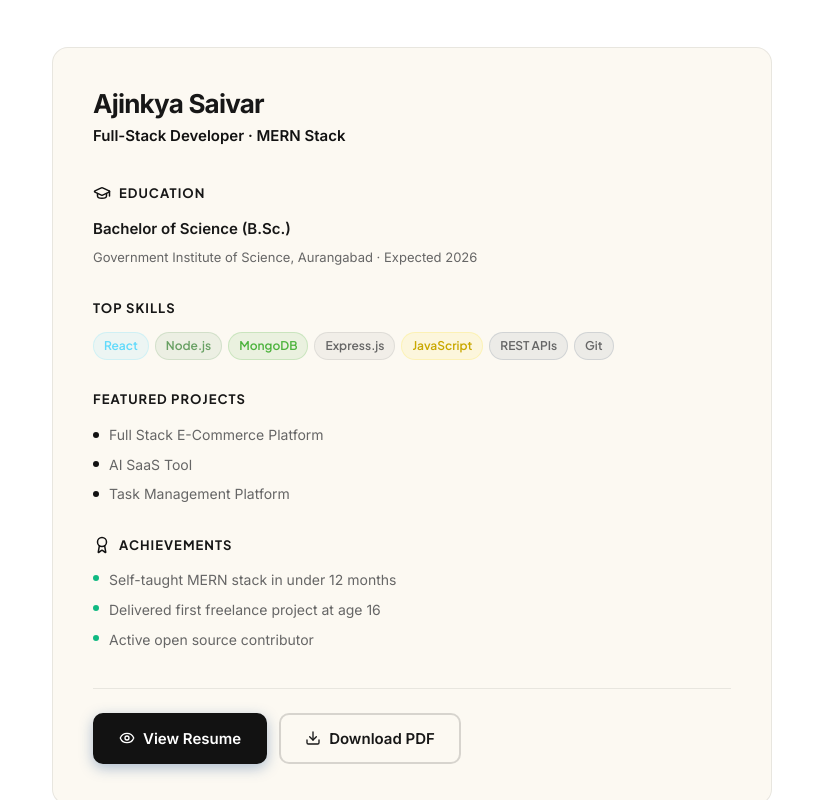
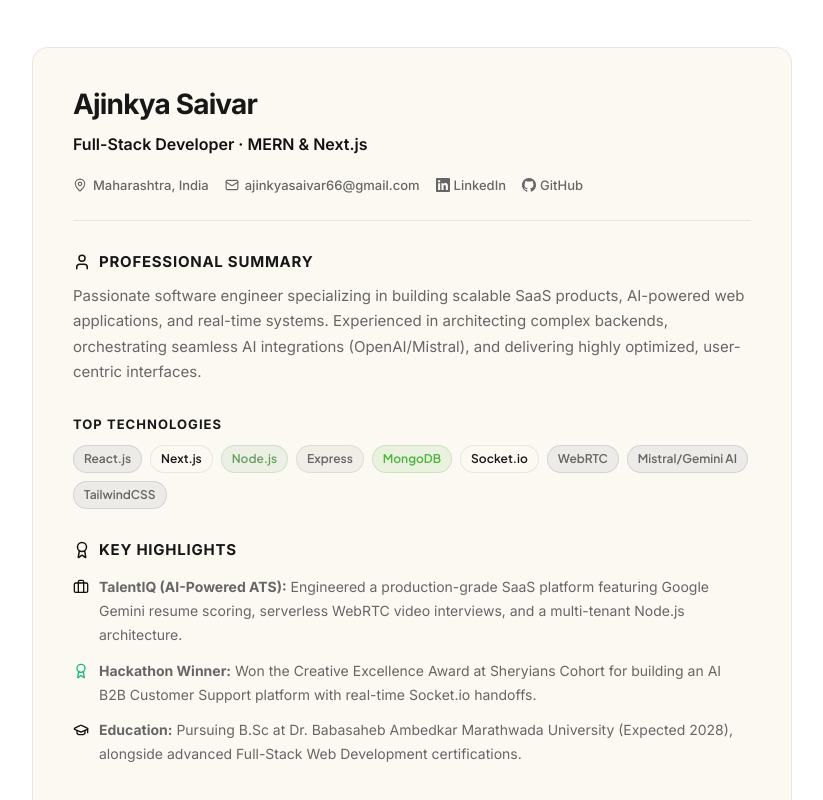
Before and after one commit to ajinkya682/Ajinkya-Saivar, a React (Vite) app in the folder client/: page / in a window 1280 px wide. Shown: the part 7940-8740 px from the top of the page, without its empty margins (228-1051 px from the left). Built offline with nearby package versions, Linux system fonts and the light colour scheme; a web font is replaced by a local one.

Commit message:
feat: enhance Resume component with updated layout, professional summary, and key highlights

```diff
--- a/client/src/components/sections/Resume.jsx
+++ b/client/src/components/sections/Resume.jsx
@@ -4,22 +4,18 @@ import SectionHeading from "../common/SectionHeading";
 import Button from "../ui/Button";
 import Tag from "../ui/Tag";
 import { fadeUp } from "../../lib/animations";
-import { Eye, Download, GraduationCap, Award } from "lucide-react";
-
-const resumeData = {
-  education: {
-    institution: "Government Institute of Science, Aurangabad",
-    degree: "Bachelor of Science (B.Sc.)",
-    expected: "2026",
-  },
-  skills: ["React", "Node.js", "MongoDB", "Express.js", "JavaScript", "REST APIs", "Git"],
-  projects: ["Full Stack E-Commerce Platform", "AI SaaS Tool", "Task Management Platform"],
-  achievements: [
-    "Self-taught MERN stack in under 12 months",
-    "Delivered first freelance project at age 16",
-    "Active open source contributor",
-  ],
-};
+import {
+  Eye,
+  Download,
+  GraduationCap,
+  Award,
+  Briefcase,
+  User,
+  Mail,
+  MapPin,
+  ExternalLink,
+} from "lucide-react";
+import { GithubIcon, LinkedinIcon } from "../ui/SocialIcons";
 
 export default function Resume() {
   const { ref, inView } = useInView({ triggerOnce: true, threshold: 0.1 });
@@ -28,9 +24,9 @@ export default function Resume() {
     <section id="resume" style={{ background: "var(--card)" }} ref={ref}>
       <div className="container">
         <SectionHeading
-          label="Resume"
-          title="Download My Resume"
-          description="A concise summary of my education, skills, and projects — available for download."
+          label="Detailed Profile"
+          title="My Resume"
+          description="A quick overview of my experience and top skills. Download the full PDF for a deep dive."
           center
         />
 
@@ -38,7 +34,7 @@ export default function Resume() {
           initial="hidden"
           animate={inView ? "visible" : "hidden"}
           variants={fadeUp}
-          style={{ maxWidth: "720px", margin: "0 auto" }}
+          style={{ maxWidth: "760px", margin: "0 auto" }}
         >
           <div
             className="card"
@@ -50,75 +46,299 @@ export default function Resume() {
             }}
           >
             {/* Decorative corner */}
-            <div style={{ position: "absolute", top: 0, right: 0, width: "120px", height: "120px", background: "linear-gradient(135deg, var(--primary)22, transparent)", borderRadius: "0 var(--radius-xl) 0 0" }} />
+            <div
+              style={{
+                position: "absolute",
+                top: 0,
+                right: 0,
+                width: "120px",
+                height: "120px",
+                background:
+                  "linear-gradient(135deg, var(--primary)15, transparent)",
+                borderRadius: "0 var(--radius-xl) 0 0",
+              }}
+            />
 
             {/* Header */}
-            <div style={{ marginBottom: "32px" }}>
-              <h3 style={{ fontSize: "26px", fontWeight: "800", color: "var(--text)", letterSpacing: "-0.03em", marginBottom: "4px" }}>
+            <div
+              style={{
+                marginBottom: "32px",
+                borderBottom: "1px solid var(--border)",
+                paddingBottom: "24px",
+              }}
+            >
+              <h3
+                style={{
+                  fontSize: "28px",
+                  fontWeight: "800",
+                  color: "var(--text)",
+                  letterSpacing: "-0.03em",
+                  marginBottom: "8px",
+                }}
+              >
                 Ajinkya Saivar
               </h3>
-              <p style={{ fontSize: "15px", color: "var(--primary)", fontWeight: "600", margin: 0 }}>
-                Full-Stack Developer · MERN Stack
+              <p
+                style={{
+                  fontSize: "16px",
+                  color: "var(--primary)",
+                  fontWeight: "600",
+                  margin: "0 0 16px 0",
+                }}
+              >
+                Full-Stack Developer · MERN & Next.js
+              </p>
+              <div
+                style={{
+                  display: "flex",
+                  flexWrap: "wrap",
+                  gap: "16px",
+                  fontSize: "13px",
+                  color: "var(--secondary)",
+                  fontWeight: "500",
+                }}
+              >
+                <span
+                  style={{ display: "flex", alignItems: "center", gap: "6px" }}
+                >
+                  <MapPin size={14} /> Maharashtra, India
+                </span>
+                <a
+                  href="mailto:ajinkyasaivar66@gmail.com"
+                  style={{
+                    display: "flex",
+                    alignItems: "center",
+                    gap: "6px",
+                    color: "inherit",
+                    textDecoration: "none",
+                  }}
+                >
+                  <Mail size={14} /> ajinkyasaivar66@gmail.com
+                </a>
+                <a
+                  href="https://linkedin.com/in/ajinkya-saivar"
+                  target="_blank"
+                  rel="noreferrer"
+                  style={{
+                    display: "flex",
+                    alignItems: "center",
+                    gap: "4px",
+                    color: "inherit",
+                    textDecoration: "none",
+                  }}
+                >
+                  <LinkedinIcon size={14} /> LinkedIn
+                </a>
+                <a
+                  href="https://github.com/ajinkya-saivar"
+                  target="_blank"
+                  rel="noreferrer"
+                  style={{
+                    display: "flex",
+                    alignItems: "center",
+                    gap: "4px",
+                    color: "inherit",
+                    textDecoration: "none",
+                  }}
+                >
+                  <GithubIcon size={14} /> GitHub
+                </a>
+              </div>
+            </div>
+
+            {/* Summary */}
+            <div style={{ marginBottom: "32px" }}>
+              <div
+                style={{
+                  display: "flex",
+                  alignItems: "center",
+                  gap: "8px",
+                  marginBottom: "12px",
+                }}
+              >
+                <User size={18} style={{ color: "var(--primary)" }} />
+                <h4
+                  style={{
+                    fontSize: "15px",
+                    fontWeight: "700",
+                    color: "var(--text)",
+                    textTransform: "uppercase",
+                    letterSpacing: "0.05em",
+                    margin: 0,
+                  }}
+                >
+                  Professional Summary
+                </h4>
+              </div>
+              <p
+                style={{
+                  fontSize: "15px",
+                  color: "var(--secondary)",
+                  lineHeight: "1.7",
+                  margin: 0,
+                }}
+              >
+                Passionate software engineer specializing in building scalable
+                SaaS products, AI-powered web applications, and real-time
+                systems. Experienced in architecting complex backends,
+                orchestrating seamless AI integrations (OpenAI/Mistral), and
+                delivering highly optimized, user-centric interfaces.
               </p>
             </div>
 
-            {/* Education */}
-            <div style={{ marginBottom: "28px" }}>
-              <div style={{ display: "flex", alignItems: "center", gap: "8px", marginBottom: "12px" }}>
-                <GraduationCap size={18} style={{ color: "var(--primary)" }} />
-                <span style={{ fontSize: "13px", fontWeight: "700", color: "var(--text)", fontFamily: "'Plus Jakarta Sans', sans-serif", textTransform: "uppercase", letterSpacing: "0.08em" }}>Education</span>
-              </div>
-              <p style={{ fontSize: "15px", fontWeight: "600", color: "var(--text)", margin: "0 0 4px" }}>{resumeData.education.degree}</p>
-              <p style={{ fontSize: "13px", color: "var(--secondary)", margin: 0 }}>{resumeData.education.institution} · Expected {resumeData.education.expected}</p>
-            </div>
-
-            {/* Skills */}
-            <div style={{ marginBottom: "28px" }}>
-              <p style={{ fontSize: "13px", fontWeight: "700", color: "var(--text)", fontFamily: "'Plus Jakarta Sans', sans-serif", textTransform: "uppercase", letterSpacing: "0.08em", marginBottom: "12px" }}>
-                Top Skills
-              </p>
-              <div style={{ display: "flex", flexWrap: "wrap", gap: "6px" }}>
-                {resumeData.skills.map((s) => <Tag key={s}>{s}</Tag>)}
-              </div>
-            </div>
-
-            {/* Projects */}
-            <div style={{ marginBottom: "28px" }}>
-              <p style={{ fontSize: "13px", fontWeight: "700", color: "var(--text)", fontFamily: "'Plus Jakarta Sans', sans-serif", textTransform: "uppercase", letterSpacing: "0.08em", marginBottom: "12px" }}>
-                Featured Projects
-              </p>
-              <div style={{ display: "flex", flexDirection: "column", gap: "6px" }}>
-                {resumeData.projects.map((p) => (
-                  <div key={p} style={{ display: "flex", alignItems: "center", gap: "10px" }}>
-                    <div style={{ width: "6px", height: "6px", borderRadius: "50%", background: "var(--primary)", flexShrink: 0 }} />
-                    <span style={{ fontSize: "14px", color: "var(--secondary)" }}>{p}</span>
-                  </div>
+            {/* Top Skills */}
+            <div style={{ marginBottom: "32px" }}>
+              <h4
+                style={{
+                  fontSize: "13px",
+                  fontWeight: "700",
+                  color: "var(--text)",
+                  textTransform: "uppercase",
+                  letterSpacing: "0.08em",
+                  marginBottom: "12px",
+                }}
+              >
+                Top Technologies
+              </h4>
+              <div style={{ display: "flex", flexWrap: "wrap", gap: "8px" }}>
+                {[
+                  "React.js",
+                  "Next.js",
+                  "Node.js",
+                  "Express",
+                  "MongoDB",
+                  "Socket.io",
+                  "WebRTC",
+                  "Mistral/Gemini AI",
+                  "TailwindCSS",
+                ].map((skill) => (
+                  <Tag key={skill}>{skill}</Tag>
                 ))}
               </div>
             </div>
 
-            {/* Achievements */}
+            {/* Key Highlights */}
             <div style={{ marginBottom: "36px" }}>
-              <div style={{ display: "flex", alignItems: "center", gap: "8px", marginBottom: "12px" }}>
+              <div
+                style={{
+                  display: "flex",
+                  alignItems: "center",
+                  gap: "8px",
+                  marginBottom: "16px",
+                }}
+              >
                 <Award size={18} style={{ color: "var(--primary)" }} />
-                <span style={{ fontSize: "13px", fontWeight: "700", color: "var(--text)", fontFamily: "'Plus Jakarta Sans', sans-serif", textTransform: "uppercase", letterSpacing: "0.08em" }}>Achievements</span>
+                <h4
+                  style={{
+                    fontSize: "15px",
+                    fontWeight: "700",
+                    color: "var(--text)",
+                    textTransform: "uppercase",
+                    letterSpacing: "0.05em",
+                    margin: 0,
+                  }}
+                >
+                  Key Highlights
+                </h4>
               </div>
-              <div style={{ display: "flex", flexDirection: "column", gap: "6px" }}>
-                {resumeData.achievements.map((a) => (
-                  <div key={a} style={{ display: "flex", alignItems: "flex-start", gap: "10px" }}>
-                    <div style={{ width: "6px", height: "6px", borderRadius: "50%", background: "#10b981", flexShrink: 0, marginTop: "7px" }} />
-                    <span style={{ fontSize: "14px", color: "var(--secondary)" }}>{a}</span>
-                  </div>
-                ))}
-              </div>
+              <ul
+                style={{
+                  fontSize: "14px",
+                  color: "var(--secondary)",
+                  lineHeight: "1.7",
+                  paddingLeft: "0",
+                  listStyle: "none",
+                  margin: 0,
+                  display: "flex",
+                  flexDirection: "column",
+                  gap: "12px",
+                }}
+              >
+                <li
+                  style={{
+                    display: "flex",
+                    alignItems: "flex-start",
+                    gap: "10px",
+                  }}
+                >
+                  <Briefcase
+                    size={16}
+                    style={{
+                      color: "var(--primary)",
+                      marginTop: "4px",
+                      flexShrink: 0,
+                    }}
+                  />
+                  <span>
+                    <strong>TalentIQ (AI-Powered ATS):</strong> Engineered a
+                    production-grade SaaS platform featuring Google Gemini
+                    resume scoring, serverless WebRTC video interviews, and a
+                    multi-tenant Node.js architecture.
+                  </span>
+                </li>
+                <li
+                  style={{
+                    display: "flex",
+                    alignItems: "flex-start",
+                    gap: "10px",
+                  }}
+                >
+                  <Award
+                    size={16}
+                    style={{
+                      color: "#10b981",
+                      marginTop: "4px",
+                      flexShrink: 0,
+                    }}
+                  />
+                  <span>
+                    <strong>Hackathon Winner:</strong> Won the Creative
+                    Excellence Award at Sheryians Cohort for building an AI B2B
+                    Customer Support platform with real-time Socket.io handoffs.
+                  </span>
+                </li>
+                <li
+                  style={{
+                    display: "flex",
+                    alignItems: "flex-start",
+                    gap: "10px",
+                  }}
+                >
+                  <GraduationCap
+                    size={16}
+                    style={{
+                      color: "var(--primary)",
+                      marginTop: "4px",
+                      flexShrink: 0,
+                    }}
+                  />
+                  <span>
+                    <strong>Education:</strong> Pursuing B.Sc at Dr. Babasaheb
+                    Ambedkar Marathwada University (Expected 2028), alongside
+                    advanced Full-Stack Web Development certifications.
+                  </span>
+                </li>
+              </ul>
             </div>
 
             {/* CTA Buttons */}
-            <div style={{ display: "flex", gap: "12px", flexWrap: "wrap", paddingTop: "24px", borderTop: "1px solid var(--border)" }}>
-              <Button href="/resume.pdf" target="_blank" variant="primary" size="md" icon={<Eye size={16} />}>
-                View Resume
-              </Button>
-              <Button href="/resume.pdf" target="_blank" variant="secondary" size="md" icon={<Download size={16} />}>
+            <div
+              style={{
+                display: "flex",
+                gap: "12px",
+                flexWrap: "wrap",
+                paddingTop: "24px",
+                borderTop: "1px solid var(--border)",
+              }}
+            >
+              <Button
+                href="/assets/documents/ajinkya_resume.pdf"
+                download="ajinkya_resume.pdf"
+                target="_blank"
+                variant="secondary"
+                size="md"
+                icon={<Download size={16} />}
+              >
                 Download PDF
               </Button>
             </div>
```
